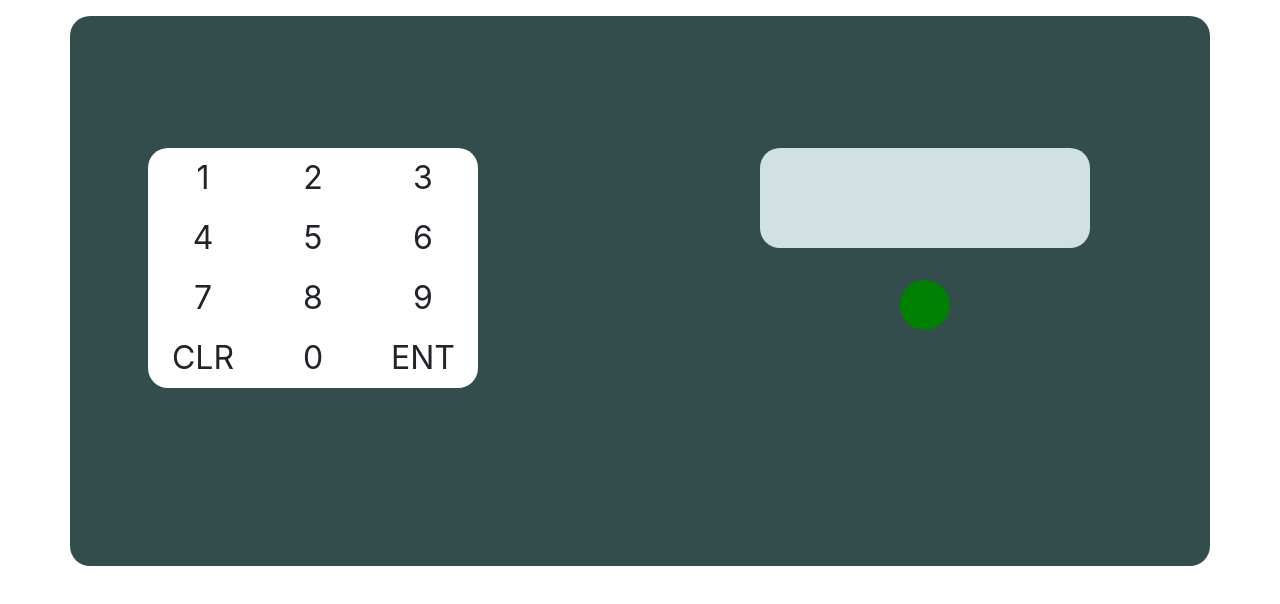
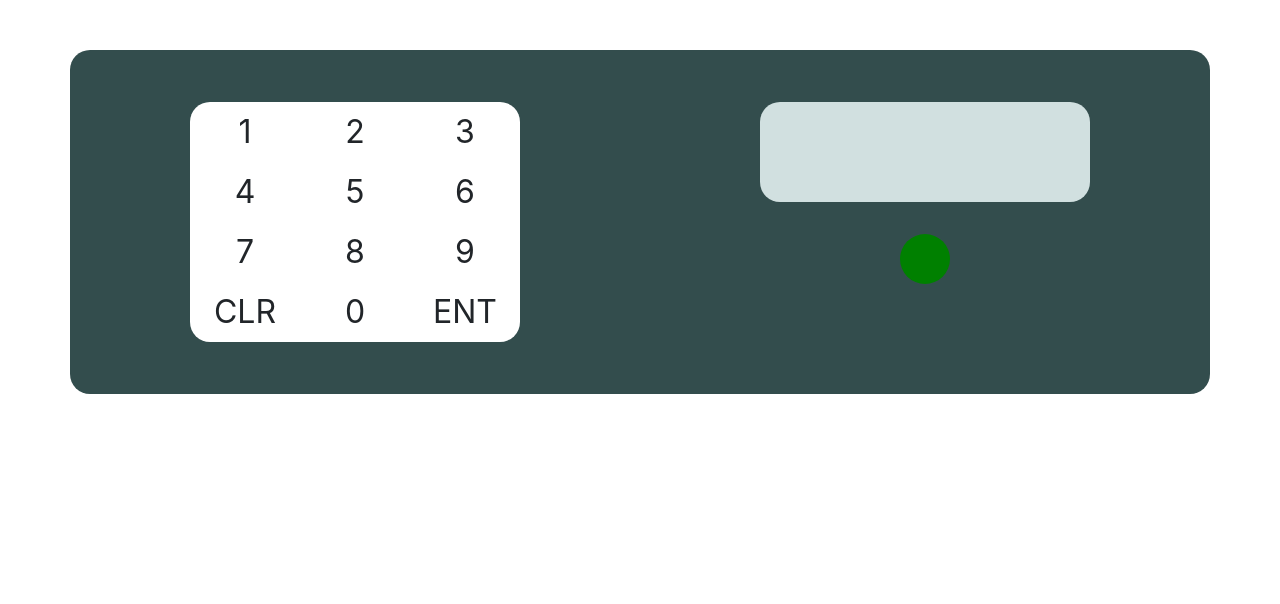
Before and after one commit to imhamed/hotel-safe-app, a React (Create React App) app: page / in a window 1280 px wide. Shown: the top 604 px of the page. Built offline with nearby package versions, Linux system fonts and the light colour scheme.

Commit message:
final polish. No test. Demo Deploy

```diff
--- a/package.json
+++ b/package.json
@@ -1,6 +1,7 @@
 {
   "name": "hotel-safe-app",
   "version": "0.1.0",
+  "homepage": "https://imhamed.github.io/hotel-safe-app",
   "private": true,
   "dependencies": {
     "@testing-library/jest-dom": "^5.11.4",
@@ -15,6 +16,8 @@
     "web-vitals": "^0.2.4"
   },
   "scripts": {
+    "predeploy": "npm run build",
+    "deploy": "gh-pages -d build",
     "start": "react-scripts start",
     "build": "react-scripts build",
     "test": "react-scripts test",
--- /dev/null
+++ b/src/components/App.css
@@ -0,0 +1,62 @@
+.App {
+    height: 100%;
+    width: 100%;
+}
+
+.safe-container {
+    background-color: #334d4d;
+    margin: 50px;
+    border-radius: 20px;
+    padding: 20px;
+  }
+
+  .display {
+    background-color: #d1e0e0;
+    width: 330px;
+    height: 100px;
+    border-radius: 20px;
+    margin: 2rem auto;
+    font-size: xx-large;
+    color: #000000;
+    text-align: center;
+  }
+
+  table {
+    background-color: #ffffff;
+    margin: 2rem auto;
+    border-radius: 20px;
+  }
+
+  td {
+    width: 110px;
+    height: 60px;
+    text-align: center;
+    font-size: xx-large;
+  }
+
+  .orange {
+    color: #ff3300;
+  }
+
+  td:active {
+    background-color: #e0e0d1;
+    border-radius: 20px;
+  }
+
+  .green-light {
+    background: green;
+    border-radius: 50%;
+    width: 50px;
+    height: 50px;
+  }
+
+  .red-light {
+    background: red;
+    border-radius: 50%;
+    width: 50px;
+    height: 50px;
+  }
+
+  .number-display {
+    margin: 25px;
+  }
--- a/src/components/App.js
+++ b/src/components/App.js
@@ -2,10 +2,11 @@ import { Container } from "react-bootstrap";
 import "react-toastify/dist/ReactToastify.css";
 import { ToastContainer } from "react-toastify";
 import SafePage from "./SafePage";
+import "./App.css"
 
 function App() {
   return (
-    <Container fluid className="p-0">
+    <Container fluid className="p-0 App">
       <SafePage />
       <ToastContainer autoClose={3000} hideProgressBar />
     </Container>
--- a/src/components/SafePage.css
+++ /dev/null
@@ -1,70 +0,0 @@
-
-
-.main-container{
-	background-color: #334d4d;
-	margin: 50px;
-	width: 350px;
-	height: 550px;
-	margin: 1rem auto;
-	border-radius: 20px;
-	padding: 100px;
-}
-
-.display{
-	background-color: #d1e0e0;
-	width: 330px;
-	height: 100px;
-	border-radius: 20px;
-	margin: 2rem auto;
-	font-size: xx-large;
-	color: #000000;
-	text-align: center;
-
-}
-
-table{
-	background-color: #FFFFFF;
-  margin: 2rem;
-  margin-left: 3rem;
-	border-radius: 20px;
-}
-
-td{
-	width: 110px;
-	height: 60px;
-	text-align: center;
-	font-size: xx-large;
-
-}
-
-.orange{
-	color: #ff3300;
-}
-
-td:active{
-	background-color: #e0e0d1;
-	border-radius: 20px;
-}
-
-.green-light {
-  background: green;
-  border-radius: 50%;
-  width: 50px;
-  height: 50px;
-}
-
-.red-light {
-  background: red;
-  border-radius: 50%;
-  width: 50px;
-  height: 50px;
-}
-
-.number-display {
-  margin: 25px;
-}
-
-.error-msg {
-	color: red;
-	margin-bottom: 1rem;
-}
--- a/src/components/SafePage.js
+++ b/src/components/SafePage.js
@@ -4,7 +4,6 @@ import Display from "./Display";
 import Keyboard from "./Keyboard";
 import Indicator from "./Indicator";
 import { toast } from "react-toastify";
-import "./SafePage.css";
 
 function SafePage() {
   const [pin, setPin] = useState("");
@@ -12,14 +11,17 @@ function SafePage() {
   const [unlock, setUnlock] = useState(true);
 
   function handleNum(e) {
-    const num = pin;
     if (pin.length < 4) {
-      setPin(num + e.target.id);
+      setPin((prevState) => {
+        return prevState + e.target.id;
+      });
     }
   }
 
   function handleCLR() {
-    setPin("");
+    setPin((prevState) => {
+      return "";
+    });
   }
 
   function handleENT() {
@@ -28,7 +30,9 @@ function SafePage() {
     } else {
       unlockSafe();
     }
-    setPin("");
+    setPin((prevState) => {
+      return "";
+    });
   }
 
   function lockSafe() {
@@ -37,7 +41,7 @@ function SafePage() {
       setUnlock(false);
       toast.info("Safe is locked!");
     } else {
-      toast.warning("PIN has to be 4 digit!");
+      toast.warning("PIN has to be 4 digit! Try again!");
     }
   }
 
@@ -45,17 +49,17 @@ function SafePage() {
     if (pin.length === 4) {
       if (pin === correctPin) {
         setUnlock(true);
-        toast.success("Safe is Unlock!");
+        toast.success("Safe is Unlocked!");
       } else {
-        toast.error("invalid PIN!");
+        toast.error("invalid PIN! Try again!");
       }
     } else {
-      toast.warning("PIN has to be 4 digit!");
+      toast.warning("PIN has to be 4 digit! Try again!");
     }
   }
 
   return (
-    <Container className="main-container">
+    <Container className="safe-container">
       <Row>
         <Col>
           <Keyboard
```
Also changed, not shown: 2 other files (tests, documents, lock files or other folders).
